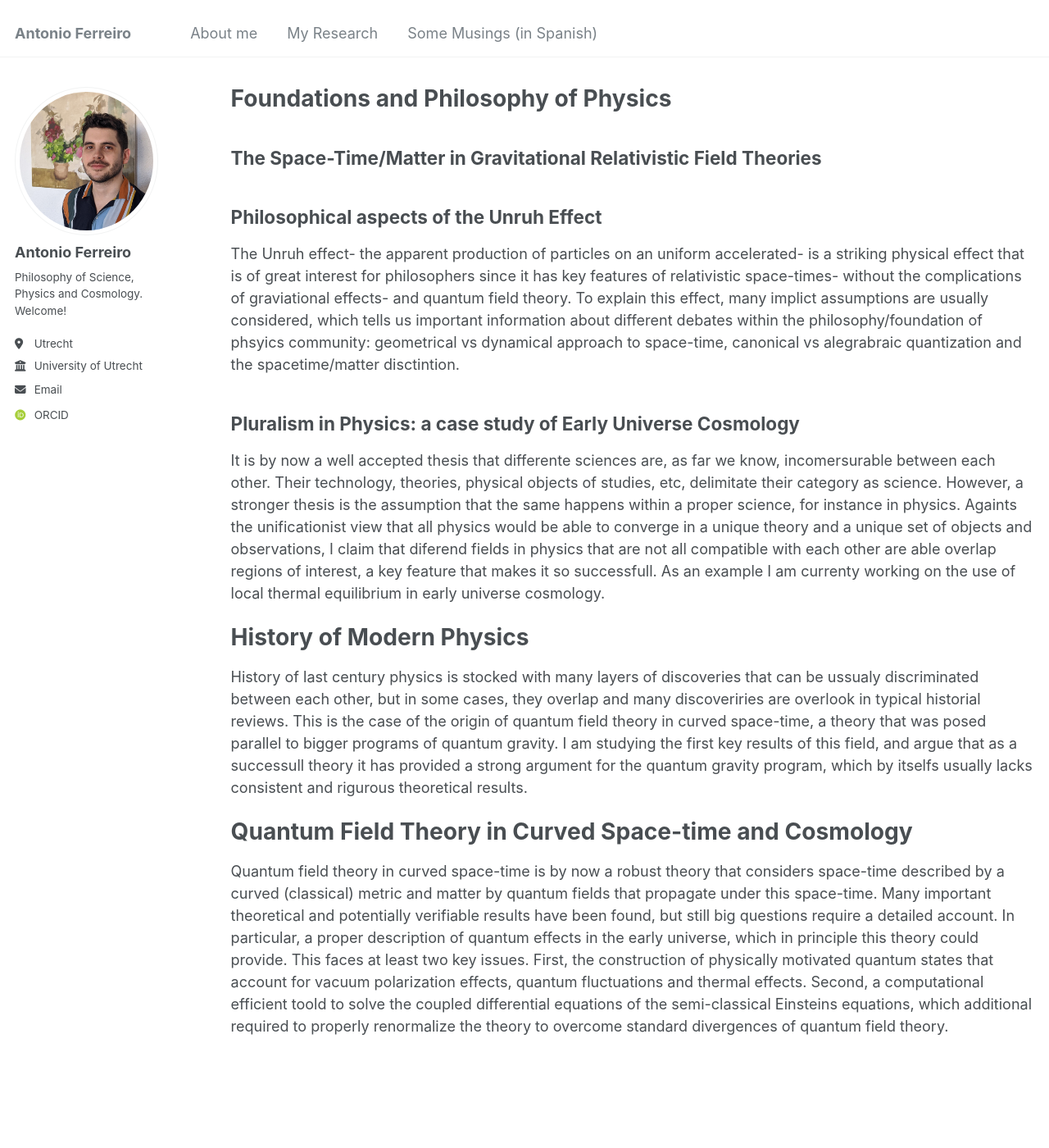
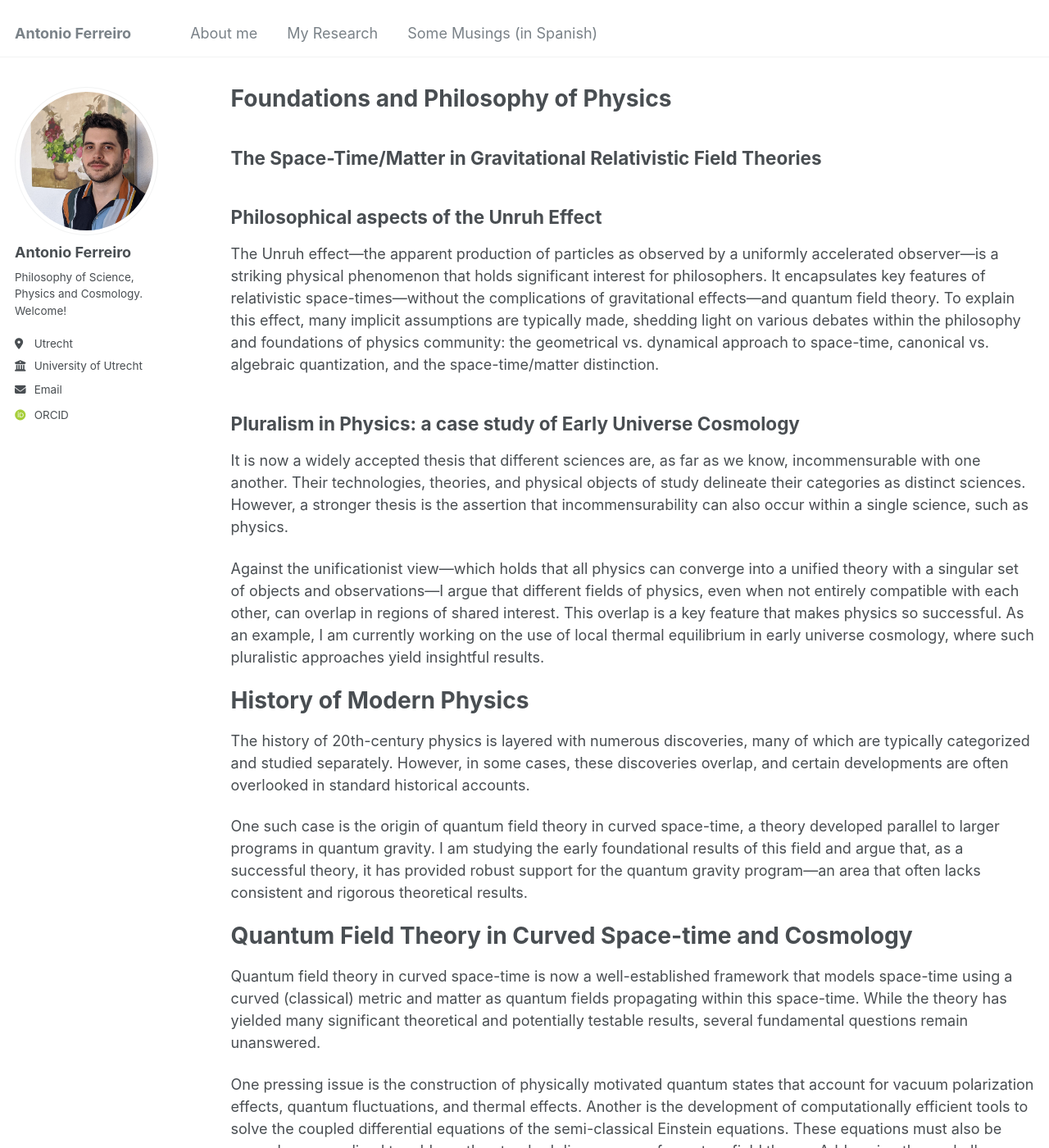
Before and after one commit to Anfedea/anfedea.github.io, a Jekyll site: the page built from _pages/research.md, in a window 1280 px wide and 1400 px high. Shown: the whole window at 82% size. Built offline with Jekyll 4.4.1, drawn with Linux system fonts in a browser that asks for light colours; some web fonts are replaced; some of the changed text lies outside the part shown.

Commit message:
Update research.md

```diff
--- a/_pages/research.md
+++ b/_pages/research.md
@@ -14,16 +14,24 @@ The Space-Time/Matter in Gravitational Relativistic Field Theories
 
 Philosophical aspects of the Unruh Effect
 ------
-The Unruh effect- the apparent production of particles on an uniform accelerated- is a striking physical effect that is of great interest for philosophers since it has key features of relativistic space-times- without the complications of graviational effects- and quantum field theory. To explain this effect, many implict assumptions are usually considered, which tells us important information about different debates within the philosophy/foundation of phsyics community: geometrical vs dynamical approach to space-time, canonical vs alegrabraic quantization and the spacetime/matter disctintion.
+The Unruh effect—the apparent production of particles as observed by a uniformly accelerated observer—is a striking physical phenomenon that holds significant interest for philosophers. It encapsulates key features of relativistic space-times—without the complications of gravitational effects—and quantum field theory. To explain this effect, many implicit assumptions are typically made, shedding light on various debates within the philosophy and foundations of physics community: the geometrical vs. dynamical approach to space-time, canonical vs. algebraic quantization, and the space-time/matter distinction.
+
+
 
 Pluralism in Physics: a case study of Early Universe Cosmology
 ------
-It is by now a well accepted thesis that differente sciences are, as far we know, incomersurable between each other. Their technology, theories, physical objects of studies, etc, delimitate their category as science. However, a stronger thesis is the assumption that the same happens within a proper science, for instance in physics. Againts the unificationist view that all physics would be able to converge in a unique theory and a unique set of objects and observations, I claim that diferend fields in physics that are not all compatible with each other are able  overlap regions of interest, a key feature that makes it so successfull. As an example I am currenty working on the use of local thermal equilibrium in early universe cosmology.
+It is now a widely accepted thesis that different sciences are, as far as we know, incommensurable with one another. Their technologies, theories, and physical objects of study delineate their categories as distinct sciences. However, a stronger thesis is the assertion that incommensurability can also occur within a single science, such as physics.
+
+Against the unificationist view—which holds that all physics can converge into a unified theory with a singular set of objects and observations—I argue that different fields of physics, even when not entirely compatible with each other, can overlap in regions of shared interest. This overlap is a key feature that makes physics so successful. As an example, I am currently working on the use of local thermal equilibrium in early universe cosmology, where such pluralistic approaches yield insightful results.
 
 History of Modern Physics
 ======
-History of last century physics is stocked with many layers of discoveries that can be ussualy discriminated between each other, but in some cases, they overlap and many discoveriries are overlook in typical historial reviews. This is the case of the origin of quantum field theory in curved space-time, a theory that was posed parallel to bigger programs of quantum gravity. I am studying the first key results of this field, and argue that as a successull theory it has provided a strong argument for the quantum gravity program, which by itselfs usually lacks consistent and rigurous theoretical results.
+The history of 20th-century physics is layered with numerous discoveries, many of which are typically categorized and studied separately. However, in some cases, these discoveries overlap, and certain developments are often overlooked in standard historical accounts.
+
+One such case is the origin of quantum field theory in curved space-time, a theory developed parallel to larger programs in quantum gravity. I am studying the early foundational results of this field and argue that, as a successful theory, it has provided robust support for the quantum gravity program—an area that often lacks consistent and rigorous theoretical results.
 
 Quantum Field Theory in Curved Space-time and Cosmology
 ======
-Quantum field theory in curved space-time is by now a robust theory that considers space-time described by a curved (classical) metric and matter by quantum fields that propagate under this space-time. Many important theoretical and potentially verifiable results have been found, but still big questions require a detailed account. In particular, a proper description of quantum effects in the early universe, which in principle this theory could provide. This faces at least two key issues. First, the construction of physically motivated quantum states that account for vacuum polarization effects, quantum fluctuations and thermal effects. Second, a computational efficient toold to solve the coupled differential equations of the semi-classical Einsteins equations, which additional required to properly renormalize the theory to overcome standard divergences of quantum field theory.
+Quantum field theory in curved space-time is now a well-established framework that models space-time using a curved (classical) metric and matter as quantum fields propagating within this space-time. While the theory has yielded many significant theoretical and potentially testable results, several fundamental questions remain unanswered.
+
+One pressing issue is the construction of physically motivated quantum states that account for vacuum polarization effects, quantum fluctuations, and thermal effects. Another is the development of computationally efficient tools to solve the coupled differential equations of the semi-classical Einstein equations. These equations must also be properly renormalized to address the standard divergences of quantum field theory. Addressing these challenges is crucial for achieving a complete understanding of quantum effects in the early universe, which this theory has the potential to provide.
```
